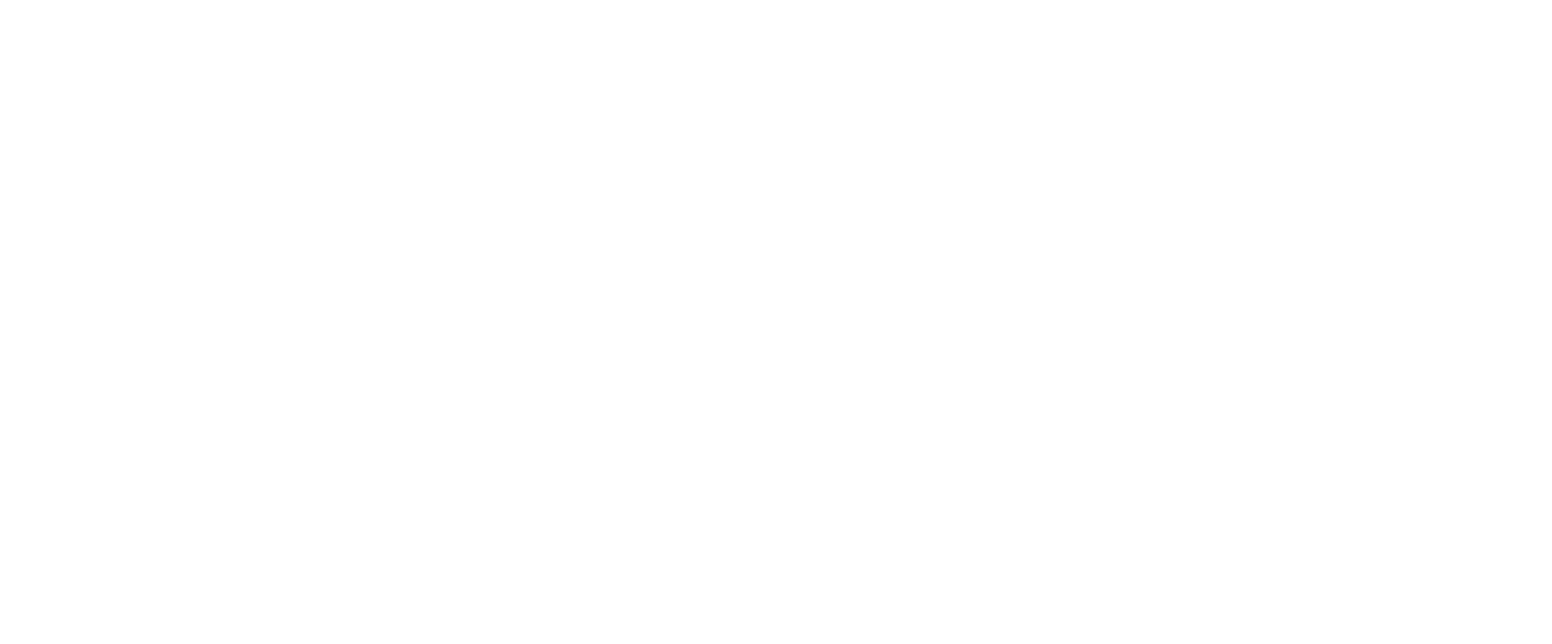
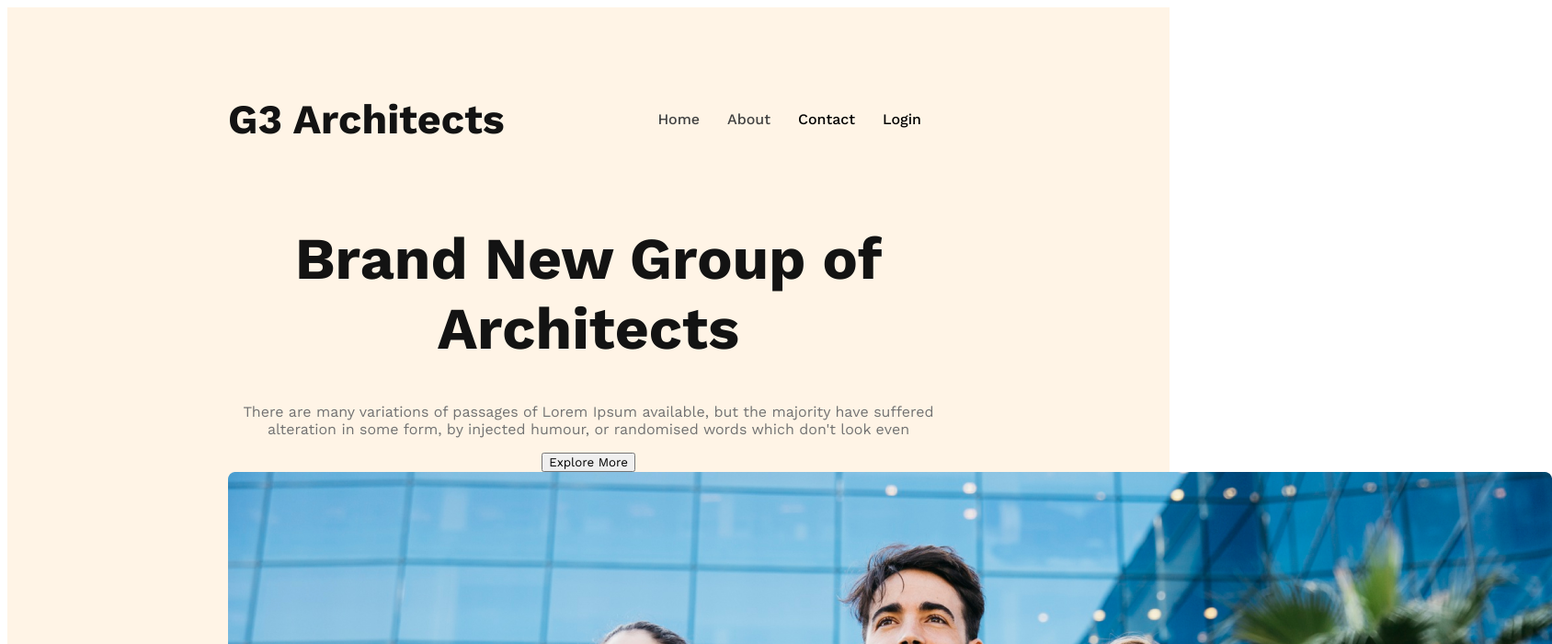
Before and after one commit to kotha85/g3-architect-repo, a plain HTML site: page index.html in a window 1280 px wide. Shown: the top 700 px of the page at 92% size, 1688 px wide, since content can reach past the window. Drawn offline with nearby package versions, Linux system fonts and the light colour scheme.

Commit message:
banner content added

```diff
--- a/index.html
+++ b/index.html
@@ -1,14 +1,36 @@
 <!DOCTYPE html>
 <html lang="en">
+
 <head>
     <meta charset="UTF-8">
     <meta name="viewport" content="width=device-width, initial-scale=1.0">
     <link rel="stylesheet" href="styles/architect.css">
     <title>G3 Architect</title>
 </head>
+
 <body>
     <header>
+        <nav>
+            <h3 class="nav-title">G3 Architects</h3>
+            <ul>
+                <li><a href="">Home</a></li>
+                <li><a href="">About</a></li>
+                <li><a href=""></a>Contact</li>
+                <li><a href=""></a>Login</li>
+            </ul>
+        </nav>
+        <div class="banner">
+            <div class="banner-content">
+                <h1 class="banner-title">Brand New
 
+                    Group of Architects </h1>
+                <p class="banner-des">There are many variations of passages of Lorem Ipsum available, but the majority
+                    have suffered alteration in
+                    some form, by injected humour, or randomised words which don't look even</p>
+                <button class="btn-primary">Explore More</button>
+            </div>
+            <img src="images/banner.png" alt="">
+        </div>
     </header>
     <main>
 
@@ -17,4 +39,5 @@
 
     </footer>
 </body>
+
 </html>
--- a/styles/architect.css
+++ b/styles/architect.css
@@ -0,0 +1,47 @@
+@import url('https://fonts.googleapis.com/css2?family=Open+Sans:ital,wght@0,400;0,500;0,800;1,800&family=Work+Sans:wght@400;500;600;700;800&display=swap');
+
+* {
+    font-family: 'Open Sans', sans-serif;
+    font-family: 'Work Sans', sans-serif;
+}
+header{
+    background-color: rgba(255, 144, 14, 0.10);
+    padding: 50px 240px;
+}
+nav{
+    display: flex;
+    justify-content: space-between;
+    align-items: center;
+}
+.nav-title{
+    font-size: 2.8rem;
+    font-weight: 700;
+    color: #131313;
+}
+/* usually 16px thake root a.tai rem a nile 16*3=48(45 er kachakachi nite chacchi tai) */
+nav >ul{
+    display: flex;
+}
+nav li{
+    list-style: none;
+    margin-right: 30px;
+    font-weight: 500;
+    font-size: 1rem;
+}
+nav li a{
+    text-decoration: none;
+    color: #424242;
+}
+.banner-content{
+    max-width: 800px;
+    text-align: center;
+    margin: 0 auto;
+}
+.banner-title{
+    font-size: 4rem;
+    font-weight: 700;
+    color: #131313;
+}
+.banner-des{
+    color: #727272;
+}
```
